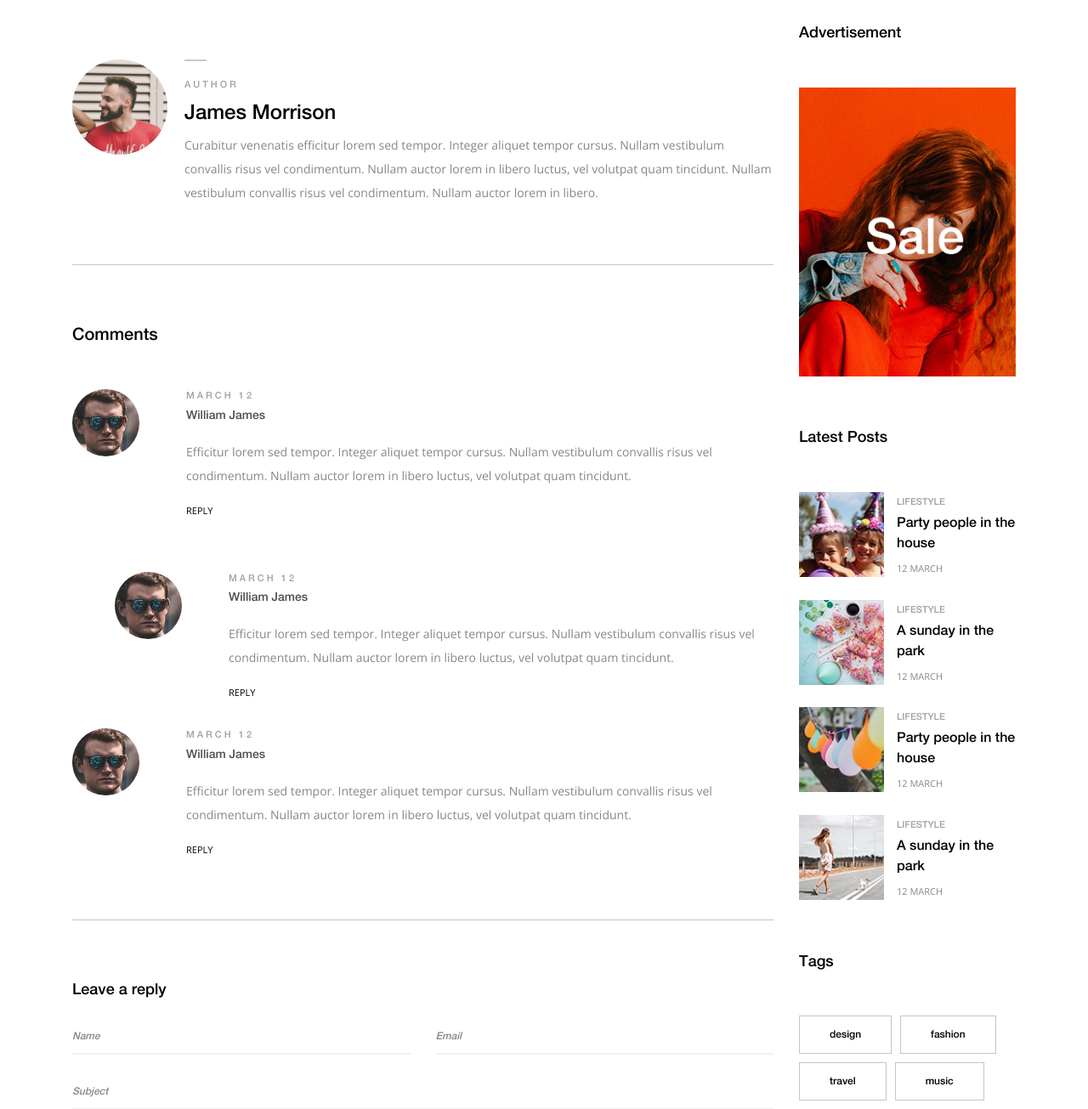
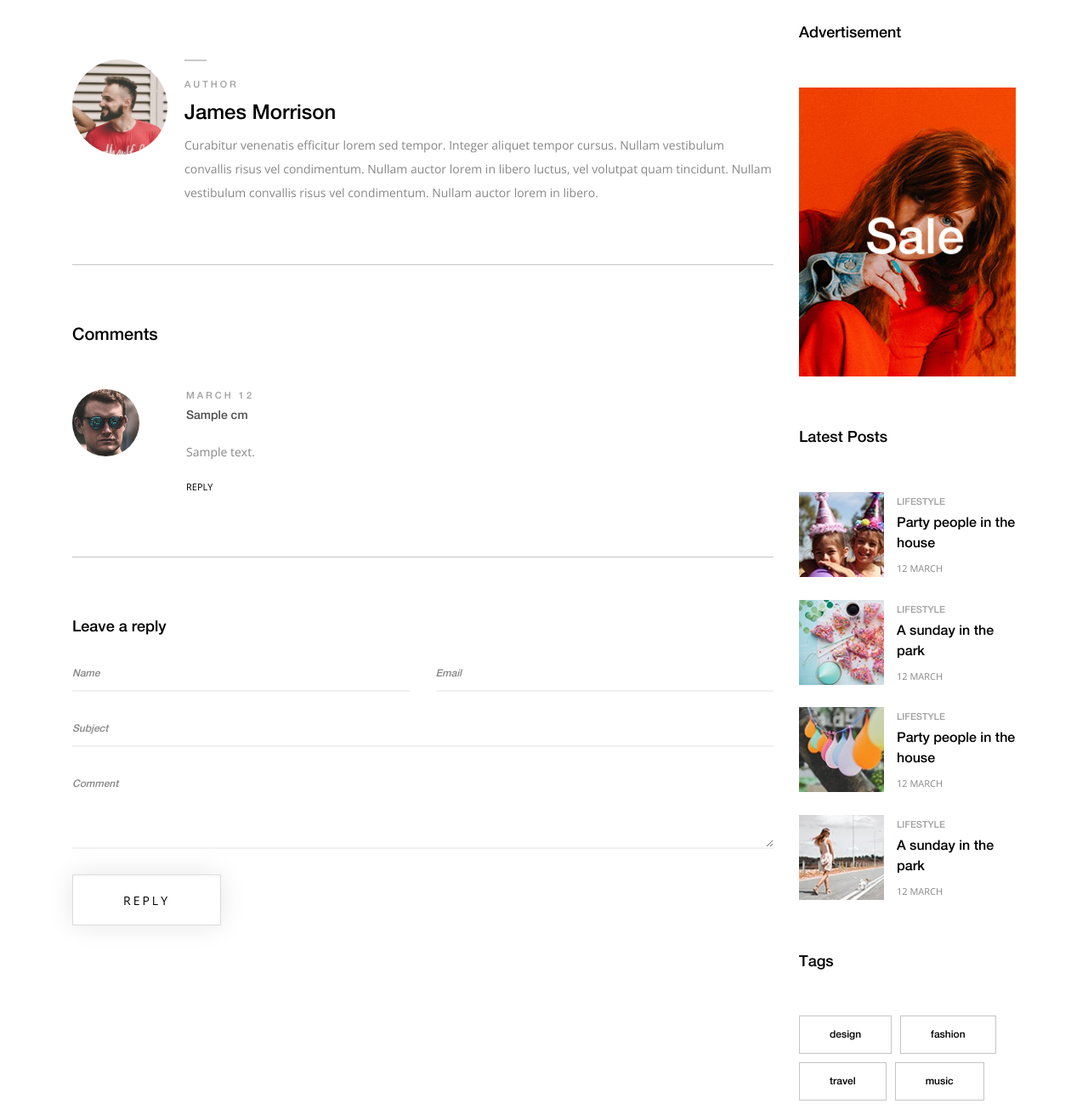
Before and after one commit to ginnto/blog, a Django app: template blog_pro/templates/single-post.html in a window 1280 px wide. Shown: the part 1636-2941 px from the top of the page at 85% size. Run offline with Django 4.2, Linux system fonts and the light colour scheme; the template is opened without the code that fills it: most values are stand-ins (such as "Sample title", 1, 10 or a date in 2020); grey boxes marked "Sample" are stand-in pictures; some libraries are stand-ins or nearby versions.

Commit message:
Update project with latest changes

```diff
--- a/blog_pro/accounts/views.py
+++ b/blog_pro/accounts/views.py
@@ -31,9 +31,7 @@ def register(request):
             return redirect('register')
 
         return redirect('/')
-
     else:
-
         return render(request,'register.html')
 
 
--- a/blog_pro/blog_pro/settings.py
+++ b/blog_pro/blog_pro/settings.py
@@ -31,6 +31,7 @@ ALLOWED_HOSTS = []
 # Application definition
 
 INSTALLED_APPS = [
+    'jazzmin',
     'home',
     'accounts',
     'django.contrib.admin',
--- a/blog_pro/home/urls.py
+++ b/blog_pro/home/urls.py
@@ -2,8 +2,9 @@ from django.urls import path
 from . import views
 
 urlpatterns=[
+    path('<int:id>',views.detail,name="detail"),
     path('',views.home,name="home"),
     path('about',views.about,name="about"),
     path('contact',views.contact,name="contact"),
-    path('<int:id>',views.detail,name="detail")
+
 ]
--- a/blog_pro/templates/single-post.html
+++ b/blog_pro/templates/single-post.html
@@ -205,6 +205,7 @@
 
                         <ol>
                             <!-- Single Comment Area -->
+ {% for j in cm %}
                             <li class="single_comment_area">
                                 <!-- Comment Content -->
                                 <div class="comment-content d-flex">
@@ -215,55 +216,39 @@
                                     <!-- Comment Meta -->
                                     <div class="comment-meta">
                                         <a href="#" class="post-date">March 12</a>
-                                        <p><a href="#" class="post-author">William James</a></p>
-                                        <p>Efficitur lorem sed tempor. Integer aliquet tempor cursus. Nullam vestibulum convallis risus vel condimentum. Nullam auctor lorem in libero luctus, vel volutpat quam tincidunt.</p>
+                                        <p><a href="#" class="post-author">{{j.name}}</a></p>
+                                        <p>{{j.message}}</p>
                                         <a href="#" class="comment-reply">Reply</a>
                                     </div>
                                 </div>
-                                <ol class="children">
-                                    <li class="single_comment_area">
-                                        <!-- Comment Content -->
-                                        <div class="comment-content d-flex">
-                                            <!-- Comment Author -->
-                                            <div class="comment-author">
-                                                <img src="{% static 'img/bg-img/b7.jpg' %}" alt="author">
-                                            </div>
-                                            <!-- Comment Meta -->
-                                            <div class="comment-meta">
-                                                <a href="#" class="post-date">March 12</a>
-                                                <p><a href="#" class="post-author">William James</a></p>
-                                                <p>Efficitur lorem sed tempor. Integer aliquet tempor cursus. Nullam vestibulum convallis risus vel condimentum. Nullam auctor lorem in libero luctus, vel volutpat quam tincidunt.</p>
-                                                <a href="#" class="comment-reply">Reply</a>
-                                            </div>
-                                        </div>
-                                    </li>
-                                </ol>
+
                             </li>
-
+{% endfor %}
                             <!-- Single Comment Area -->
-                            <li class="single_comment_area">
-                                <!-- Comment Content -->
-                                <div class="comment-content d-flex">
-                                    <!-- Comment Author -->
-                                    <div class="comment-author">
-                                        <img src="img/bg-img/b7.jpg" alt="author">
-                                    </div>
-                                    <!-- Comment Meta -->
-                                    <div class="comment-meta">
-                                        <a href="#" class="post-date">March 12</a>
-                                        <p><a href="#" class="post-author">William James</a></p>
-                                        <p>Efficitur lorem sed tempor. Integer aliquet tempor cursus. Nullam vestibulum convallis risus vel condimentum. Nullam auctor lorem in libero luctus, vel volutpat quam tincidunt.</p>
-                                        <a href="#" class="comment-reply">Reply</a>
-                                    </div>
-                                </div>
-                            </li>
+<!--                            <li class="single_comment_area">-->
+<!--                                &lt;!&ndash; Comment Content &ndash;&gt;-->
+<!--                                <div class="comment-content d-flex">-->
+<!--                                    &lt;!&ndash; Comment Author &ndash;&gt;-->
+<!--                                    <div class="comment-author">-->
+<!--                                        <img src="img/bg-img/b7.jpg" alt="author">-->
+<!--                                    </div>-->
+<!--                                    &lt;!&ndash; Comment Meta &ndash;&gt;-->
+<!--                                    <div class="comment-meta">-->
+<!--                                        <a href="#" class="post-date">March 12</a>-->
+<!--                                        <p><a href="#" class="post-author">William James</a></p>-->
+<!--                                        <p>Efficitur lorem sed tempor. Integer aliquet tempor cursus. Nullam vestibulum convallis risus vel condimentum. Nullam auctor lorem in libero luctus, vel volutpat quam tincidunt.</p>-->
+<!--                                        <a href="#" class="comment-reply">Reply</a>-->
+<!--                                    </div>-->
+<!--                                </div>-->
+<!--                            </li>-->
                         </ol>
                     </div>
 
                     <div class="post-a-comment-area mt-70">
                         <h5>Leave a reply</h5>
                         <!-- Reply Form -->
-                        <form action="#" method="post">
+                        <form method="post" action="{% url 'detail' id=obj.id %}">
+                            {% csrf_token %}
                             <div class="row">
                                 <div class="col-12 col-md-6">
                                     <div class="group">
@@ -273,6 +258,7 @@
                                         <label>Name</label>
                                     </div>
                                 </div>
+                                <input type="hidden" value="{{ids.id}}" name="comid">
                                 <div class="col-12 col-md-6">
                                     <div class="group">
                                         <input type="email" name="email" id="email" required>
```
Also changed, not shown: blog_pro/home/models.py (+12 -3 lines), blog_pro/home/views.py (+31 -2 lines), blog_pro/templates/index.html (+3 -4 lines), blog_pro/home/migrations/0002_comment_blog_date.py (added), blog_pro/home/migrations/0003_blog_video_alter_blog_img.py (added), blog_pro/home/migrations/0004_comment_news.py (added), blog_pro/home/migrations/0005_alter_comment_news.py (added), blog_pro/home/migrations/0006_alter_comment_news.py (added), blog_pro/home/migrations/0007_rename_email_comment_comments_remove_comment_message_and_more.py (added), blog_pro/media/picture/Good_Food_Display_-_NCI_Visuals_Online.jpg (added), blog_pro/media/picture/djangotask.jpg (added).
